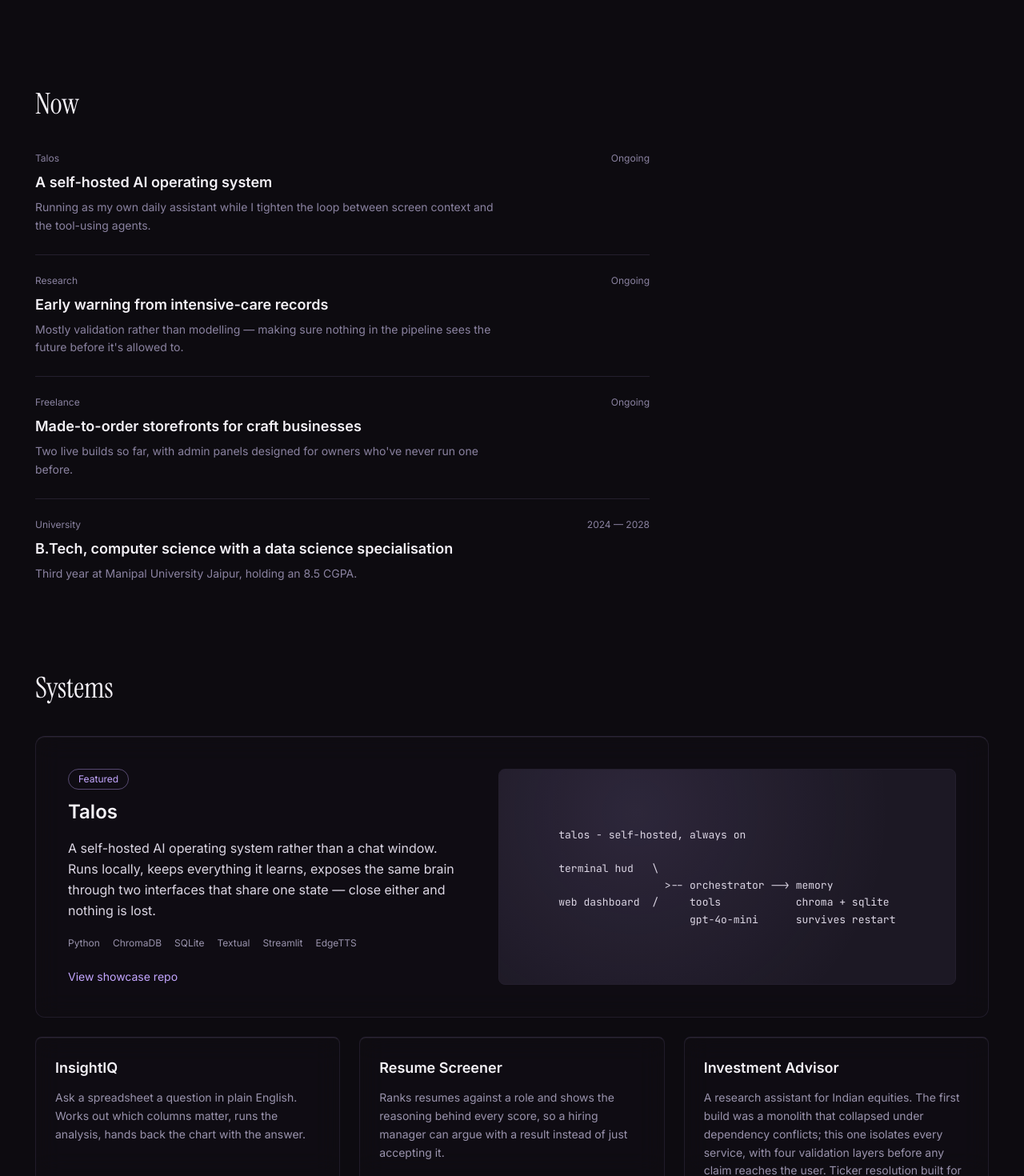
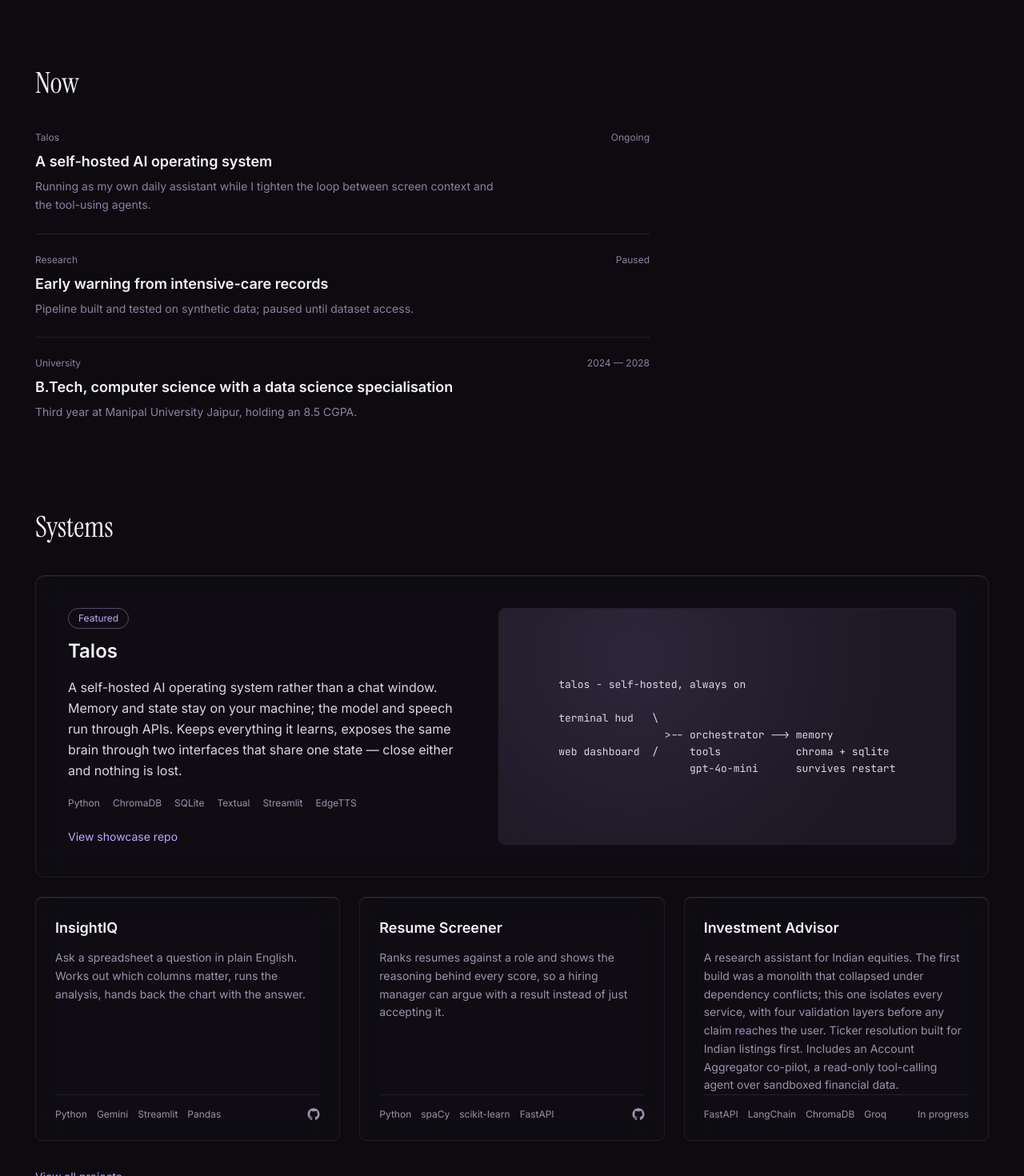
Before and after one commit to Perseus4674/Ishan, a Next.js app: page / in a window 1280 px wide. Shown: the part 1330-2800 px from the top of the page at 80% size. Built offline with nearby package versions, Linux system fonts and the light colour scheme; no server answers.

Commit message:
Update project content and statuses

```diff
--- a/src/app/layout.tsx
+++ b/src/app/layout.tsx
@@ -38,12 +38,12 @@ export const metadata: Metadata = {
     template: "%s · Ishan Jain",
   },
   description:
-    "Ishan Jain builds AI systems with real memory — Talos, a self-hosted AI operating system, plus ML, research, and full-stack freelance work. CS student at Manipal University Jaipur.",
+    "Ishan Jain builds AI systems with real memory — Talos, a self-hosted AI operating system, plus ML and research work. CS student at Manipal University Jaipur.",
   authors: [{ name: "Ishan Jain", url: "https://github.com/Perseus4674" }],
   openGraph: {
     title: "Ishan Jain — Systems that remember",
     description:
-      "Talos, a self-hosted AI operating system, plus ML, research, and full-stack freelance work.",
+      "Talos, a self-hosted AI operating system, plus ML and research work.",
     url: "/",
     siteName: "Ishan Jain",
     type: "website",
@@ -52,7 +52,7 @@ export const metadata: Metadata = {
     card: "summary_large_image",
     title: "Ishan Jain — Systems that remember",
     description:
-      "Talos, a self-hosted AI operating system, plus ML, research, and full-stack freelance work.",
+      "Talos, a self-hosted AI operating system, plus ML and research work.",
   },
 };
 
--- a/src/components/sections/Research.tsx
+++ b/src/components/sections/Research.tsx
@@ -29,8 +29,6 @@ export function Research() {
               <li key={tech}>{tech}</li>
             ))}
           </ul>
-
-          <p className="mt-6 text-sm text-muted">{research.closing}</p>
         </article>
       </div>
     </section>
--- a/src/content/now.ts
+++ b/src/content/now.ts
@@ -18,15 +18,8 @@ export const nowEntries: NowEntry[] = [
     id: "research",
     label: "Research",
     heading: "Early warning from intensive-care records",
-    timeframe: "Ongoing",
-    line: "Mostly validation rather than modelling — making sure nothing in the pipeline sees the future before it's allowed to.",
-  },
-  {
-    id: "freelance",
-    label: "Freelance",
-    heading: "Made-to-order storefronts for craft businesses",
-    timeframe: "Ongoing",
-    line: "Two live builds so far, with admin panels designed for owners who've never run one before.",
+    timeframe: "Paused",
+    line: "Pipeline built and tested on synthetic data; paused until dataset access.",
   },
   {
     id: "university",
--- a/src/content/profile.ts
+++ b/src/content/profile.ts
@@ -19,7 +19,7 @@ export const aboutCopy = {
   paragraphs: [
     "I'm a third-year computer science student at Manipal University Jaipur, specialising in data science. Most of what I build comes back to the same idea: state. Most AI tooling forgets you the moment you close it — I build the kind that doesn't.",
     "I name my systems after Greek myth — Talos, Pantheon; my handle is Perseus. That's not decoration. Deciding what to call a system is how I decide what it's supposed to be.",
-    "Long-term, I want to build products, start a company, and do research worth remembering. Right now that means shipping systems that keep their memory, and freelance work for people who need a real product, not a template.",
+    "Long-term, I want to build products, start a company, and do research worth remembering. Right now that means shipping systems that keep their memory.",
   ],
   atAGlance: [
     { label: "Based in", value: profile.location },
--- a/src/content/projects.ts
+++ b/src/content/projects.ts
@@ -13,7 +13,7 @@ export const talos: Project = {
   slug: "talos",
   name: "Talos",
   blurb:
-    "A self-hosted AI operating system rather than a chat window. Runs locally, keeps everything it learns, exposes the same brain through two interfaces that share one state — close either and nothing is lost.",
+    "A self-hosted AI operating system rather than a chat window. Memory and state stay on your machine; the model and speech run through APIs. Keeps everything it learns, exposes the same brain through two interfaces that share one state — close either and nothing is lost.",
   stack: ["Python", "ChromaDB", "SQLite", "Textual", "Streamlit", "EdgeTTS"],
   repo: "https://github.com/Perseus4674/Talos-AI-Os-showcase",
   featured: true,
@@ -40,24 +40,16 @@ export const projects: Project[] = [
     name: "Resume Screener",
     blurb:
       "Ranks resumes against a role and shows the reasoning behind every score, so a hiring manager can argue with a result instead of just accepting it.",
-    stack: ["Python", "spaCy", "scikit-learn", "Streamlit"],
+    stack: ["Python", "spaCy", "scikit-learn", "FastAPI"],
     repo: "https://github.com/Perseus4674/AI-resume-screener",
   },
   {
     slug: "investment-advisor",
     name: "Investment Advisor",
     blurb:
-      "A research assistant for Indian equities. The first build was a monolith that collapsed under dependency conflicts; this one isolates every service, with four validation layers before any claim reaches the user. Ticker resolution built for Indian listings first.",
+      "A research assistant for Indian equities. The first build was a monolith that collapsed under dependency conflicts; this one isolates every service, with four validation layers before any claim reaches the user. Ticker resolution built for Indian listings first. Includes an Account Aggregator co-pilot, a read-only tool-calling agent over sandboxed financial data.",
     stack: ["FastAPI", "LangChain", "ChromaDB", "Groq"],
     status: "In progress",
-  },
-  {
-    slug: "made-to-order-commerce",
-    name: "Made-to-Order Commerce",
-    blurb:
-      "Storefronts for craft businesses whose stock is produced rather than held, which breaks most off-the-shelf e-commerce assumptions. Admin panels built for owners who have never used one. Full source handed over, no lock-in. Case studies go up when the sites do.",
-    stack: ["Next.js", "TypeScript", "Prisma", "PostgreSQL", "Auth.js"],
-    status: "Two builds",
   },
   {
     slug: "exoscout",
@@ -75,4 +67,6 @@ export const projects: Project[] = [
   },
 ];
 
-export const nonFeaturedProjects = projects.filter((p) => !p.featured);
+export const nonFeaturedProjects = projects.filter(
+  (p) => !p.featured && p.slug !== "exoscout" && p.slug !== "predictive-maintenance"
+);
--- a/src/content/research.ts
+++ b/src/content/research.ts
@@ -7,6 +7,5 @@ export const research = {
     "Strict temporal validation, no imputation drawing on data after the prediction point",
     "Architecture and preprocessing decisions documented for reproduction, not just for the headline number",
   ],
-  stack: ["PyTorch", "MIMIC-IV", "temporal fusion architectures", "pytest"],
-  closing: "Methodology and current results available on request.",
+  stack: ["PyTorch", "temporal fusion architectures", "pytest"],
 };
```
